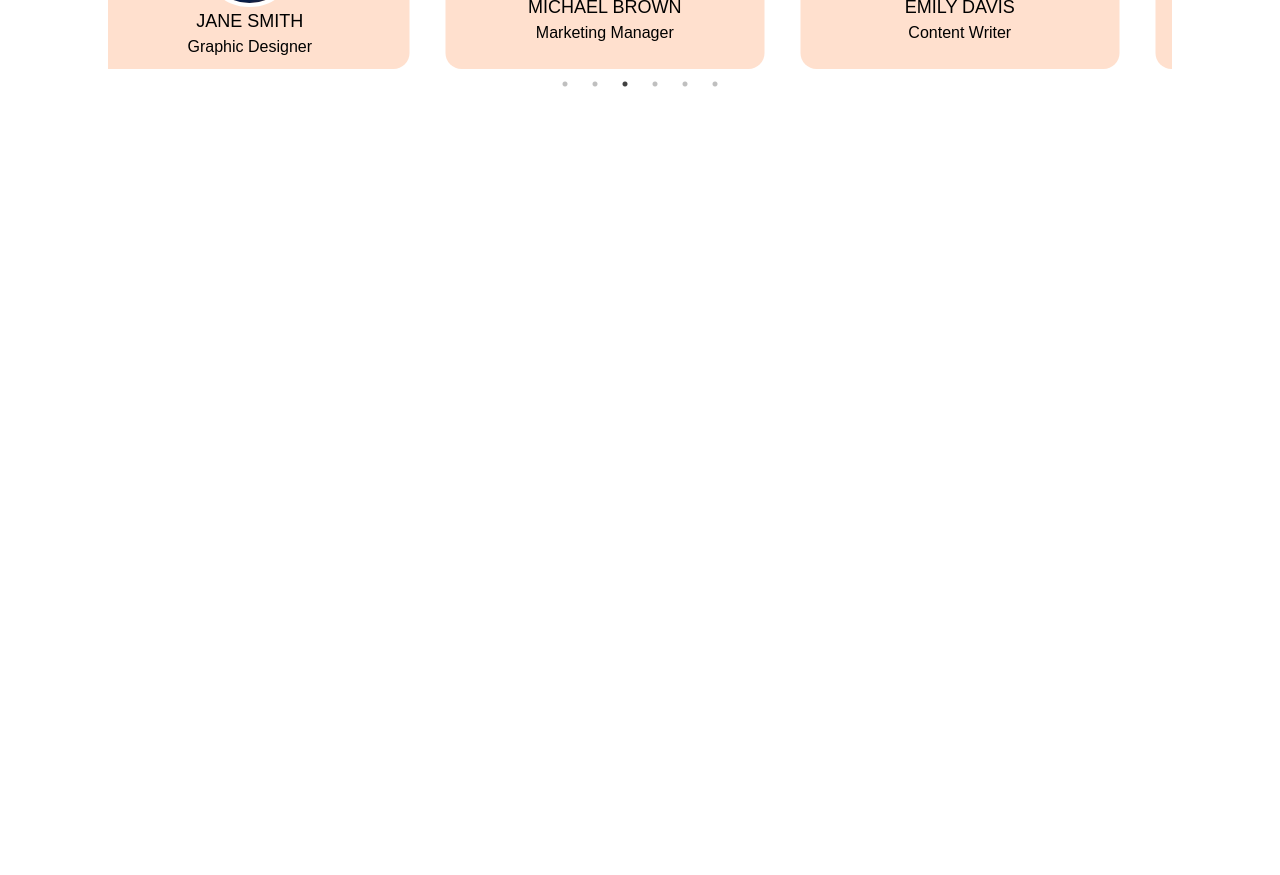
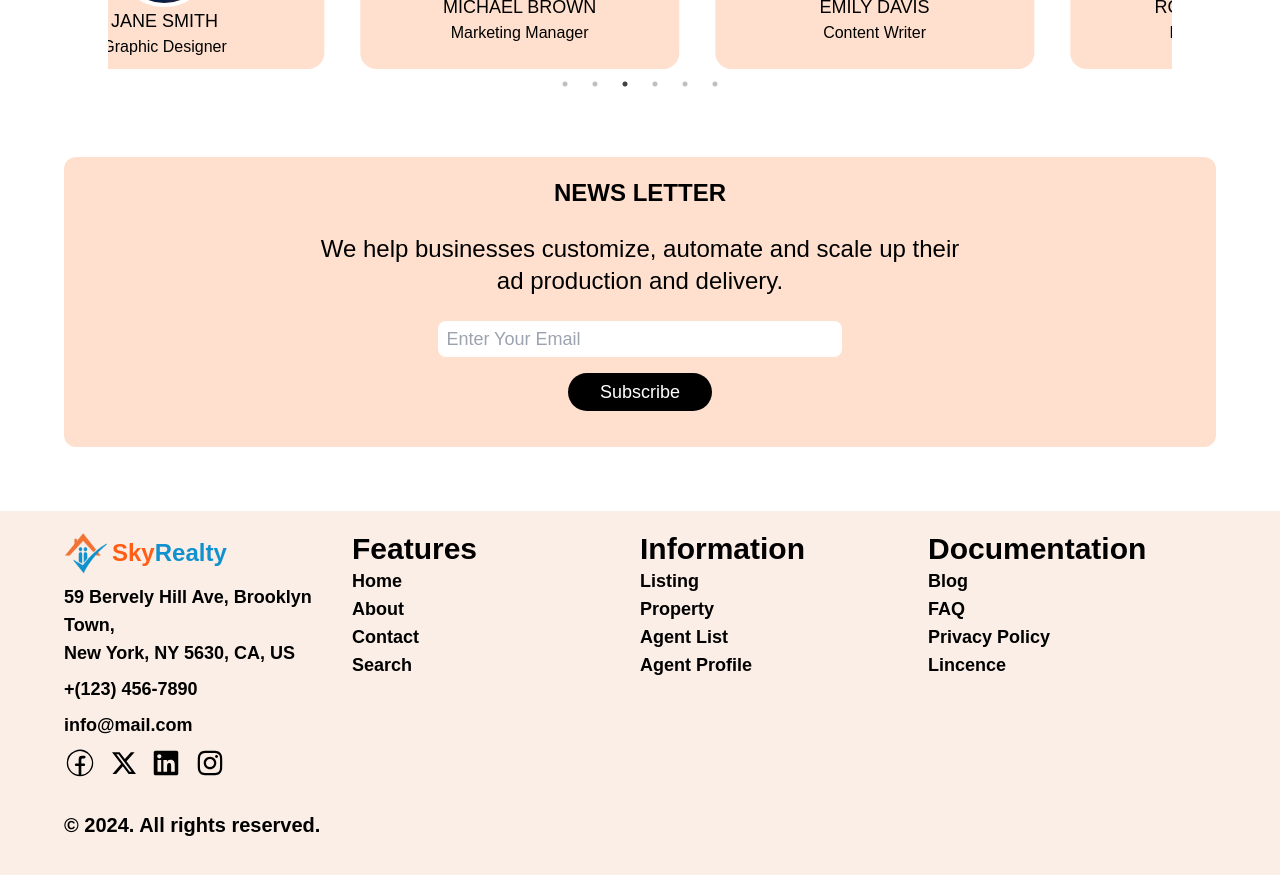
Before and after one commit to PythoSalaf/Skyline-Realty, a React (Create React App) app: page / in a window 1280 px wide. Shown: the part 3280-4155 px from the top of the page. Before the commit the page ends 3413 px from the top, so only its background shows below. Built offline with nearby package versions, Linux system fonts and the light colour scheme; a web font is replaced by a local one.

Commit message:
footer implemented

```diff
--- a/src/App.js
+++ b/src/App.js
@@ -1,8 +1,8 @@
 import { Routes, Route } from "react-router-dom";
-import { Agents, Blog, ErrorPage, Home, Listing } from "./Pages";
+import { Agents, Blog, Details, ErrorPage, Home, Listing } from "./Pages";
 import "slick-carousel/slick/slick.css";
 import "slick-carousel/slick/slick-theme.css";
-import { Navbar } from "./Components";
+import { Navbar,Footer  } from "./Components";
 function App() {
   return (
     <>
@@ -12,8 +12,10 @@ function App() {
         <Route path="/listing" element={<Listing />} />
         <Route path="/agents" element={<Agents />} />
         <Route path="/blog" element={<Blog />} />
+        <Route path="/:id/details" element={<Details />} />
         <Route path="*" element={<ErrorPage />} />
       </Routes>
+      <Footer/>
     </>
   );
 }
--- a/src/Components/CustomerReview.jsx
+++ b/src/Components/CustomerReview.jsx
@@ -1,7 +1,6 @@
 import React from "react";
 import Slider from "react-slick";
 import ReviewCard from "./ReviewCard";
-import { TiArrowRight, TiArrowLeft } from "react-icons/ti";
 import { CustomerReviews } from "./DummyData";
 
 function SampleNextArrow(props) {
--- a/src/Components/FeatureCard.jsx
+++ b/src/Components/FeatureCard.jsx
@@ -60,7 +60,7 @@ const FeatureCard = ({
         <Button
           btnName="View Details"
           btnStyle="bg-black w-full text-white py-1 rounded-2xl hover:bg-primary"
-          btnHandle={() => navigate(`/details`)}
+          btnHandle={() => navigate(`/${id}/details`)}
         />
       </div>
     </div>
--- /dev/null
+++ b/src/Components/Footer.jsx
@@ -0,0 +1,124 @@
+import React from "react";
+import { Link } from "react-router-dom";
+import { CiFacebook } from "react-icons/ci";
+import { BsTwitterX } from "react-icons/bs";
+import { FaInstagram, FaLinkedin } from "react-icons/fa";
+import { Logo } from "../Assets";
+const Footer = () => {
+  return (
+    <div className="w-full bg-secondary mt-11 py-5">
+      <div className="w-[96%] md:w-[94%] lg:w-[90%] mx-auto ">
+        <div className="place-content-center grid grid-cols-1 md:grid-cols-2 gap-y-10 md:gap-y-0 lg:grid-cols-4">
+          <div>
+            <Link to="/" className="flex items-center gap-[2px] md:gap-1">
+              <img
+                src={Logo}
+                alt="logo"
+                className="w-8 h-8 md:w-9 md:h-9 lg:w-11 lg:h-11 "
+              />
+              <h2 className="text-[#1192ce] font-semibold text-[20px] md:text-[23px] lg:text-2xl">
+                <span className="text-primary">Sky</span>Realty
+              </h2>
+            </Link>
+            <p className="my-2 text-base md:text-lg font-semibold ">
+              59 Bervely Hill Ave, Brooklyn Town, <br /> New York, NY 5630, CA,
+              US
+            </p>
+            <p className="text-base md:text-lg font-semibold">
+              +(123) 456-7890
+            </p>
+            <p className="my-2 text-base md:text-lg font-semibold">
+              info@mail.com
+            </p>
+            <div className="flex items-center gap-x-4">
+              <CiFacebook className="w-6 h-6 md:w-8 md:h-8" />
+              <BsTwitterX className="w-5 h-5 md:w-6 md:h-6" />
+              <FaLinkedin className="w-5 h-5 md:w-7 md:h-7" />
+              <FaInstagram className="w-5 h-5 md:w-7 md:h-7" />
+            </div>
+          </div>
+          <div>
+            <h2 className="text-xl md:text-2xl lg:text-3xl font-semibold ">
+              Features
+            </h2>
+            <div className="flex items-start flex-col">
+              <Link to="/" className="font-semibold text-base md:text-lg">
+                Home
+              </Link>
+              <Link to="/about" className="font-semibold text-base md:text-lg">
+                About
+              </Link>
+              <Link
+                to="/contact"
+                className="font-semibold text-base md:text-lg"
+              >
+                Contact
+              </Link>
+              <Link to="search" className="font-semibold text-base md:text-lg">
+                Search
+              </Link>
+            </div>
+          </div>
+          <div>
+            <h2 className="text-xl md:text-2xl lg:text-3xl font-semibold">
+              Information
+            </h2>
+            <div className="flex items-start flex-col">
+              <Link
+                to="/listing"
+                className="font-semibold text-base md:text-lg"
+              >
+                Listing
+              </Link>
+              <Link
+                to="/property"
+                className="font-semibold text-base md:text-lg"
+              >
+                Property
+              </Link>
+              <Link
+                to="/agent-list"
+                className="font-semibold text-base md:text-lg"
+              >
+                Agent List
+              </Link>
+              <Link
+                to="/agent-profile"
+                className="font-semibold text-base md:text-lg"
+              >
+                Agent Profile
+              </Link>
+            </div>
+          </div>
+          <div>
+            <h2 className="text-xl md:text-2xl lg:text-3xl font-semibold">
+              Documentation
+            </h2>
+            <div className="flex items-start flex-col">
+              <Link to="/blog" className="font-semibold text-base md:text-lg">
+                Blog
+              </Link>
+              <Link to="/faq" className="font-semibold text-base md:text-lg">
+                FAQ
+              </Link>
+              <Link to="/policy" className="font-semibold text-base md:text-lg">
+                Privacy Policy
+              </Link>
+              <Link
+                to="/licence"
+                className="font-semibold text-base md:text-lg"
+              >
+                Lincence
+              </Link>
+            </div>
+          </div>
+        </div>
+        <p className="my-8 font-semibold text-lg md:text-xl">
+          © 2024. All rights reserved.
+        </p>
+      </div>
+    </div>
+  );
+};
+
+export default Footer;
--- /dev/null
+++ b/src/Components/NewsFeeds.jsx
@@ -0,0 +1,33 @@
+import React from "react";
+import Button from "./Button";
+
+const NewsFeeds = () => {
+  return (
+    <div className="mt-8 py-5 w-full">
+      <div className="bg-terciaryColor w-[96%] md:w-[94%] lg:w-[90%] mx-auto py-5 rounded-xl">
+        <h2 className="text-center font-bold uppercase text-xl md:text-2xl">
+          News letter
+        </h2>
+        <div className="py-6 flex items-center justify-center">
+          <h2 className="text-center text-xl md:text-2xl">
+            We help businesses customize, automate and scale up their <br /> ad
+            production and delivery.
+          </h2>
+        </div>
+        <div className="flex items-center justify-center flex-col w-full mx-auto">
+          <input
+            type="email"
+            placeholder="Enter Your Email"
+            className="w-[70%] md:w-[35%] px-2 h-9 rounded-lg text-lg text-black outline-none"
+          />
+          <Button
+            btnStyle="my-4 bg-black text-white px-5 md:px-8 py-[5px] text-lg rounded-3xl"
+            btnName="Subscribe"
+          />
+        </div>
+      </div>
+    </div>
+  );
+};
+
+export default NewsFeeds;
--- a/src/Components/index.js
+++ b/src/Components/index.js
@@ -7,3 +7,5 @@ export { default as FeatureCard } from "../Components/FeatureCard";
 export { default as ReviewCard } from "../Components/ReviewCard";
 export { default as DreamApartment } from "../Components/DreamApartment";
 export { default as CustomerReview } from "../Components/CustomerReview";
+export { default as NewsFeeds } from "../Components/NewsFeeds";
+export { default as Footer } from "../Components/Footer";
--- /dev/null
+++ b/src/Pages/Details.jsx
@@ -0,0 +1,11 @@
+import React from "react";
+
+const Details = () => {
+  return (
+    <div>
+      <h2>Details</h2>
+    </div>
+  );
+};
+
+export default Details;
--- a/src/Pages/Home.jsx
+++ b/src/Pages/Home.jsx
@@ -4,6 +4,7 @@ import {
   DreamApartment,
   FeaturedProperty,
   Hero,
+  NewsFeeds,
   Steps,
 } from "../Components";
 
@@ -15,6 +16,7 @@ const Home = () => {
       <FeaturedProperty />
       {/* <DreamApartment /> */}
       <CustomerReview />
+      <NewsFeeds />
     </div>
   );
 };
--- a/src/Pages/index.js
+++ b/src/Pages/index.js
@@ -3,3 +3,4 @@ export { default as Home } from "../Pages/Home";
 export { default as Listing } from "../Pages/Listing";
 export { default as Agents } from "../Pages/Agents";
 export { default as Blog } from "../Pages/Blog";
+export { default as Details } from "../Pages/Details";
```
